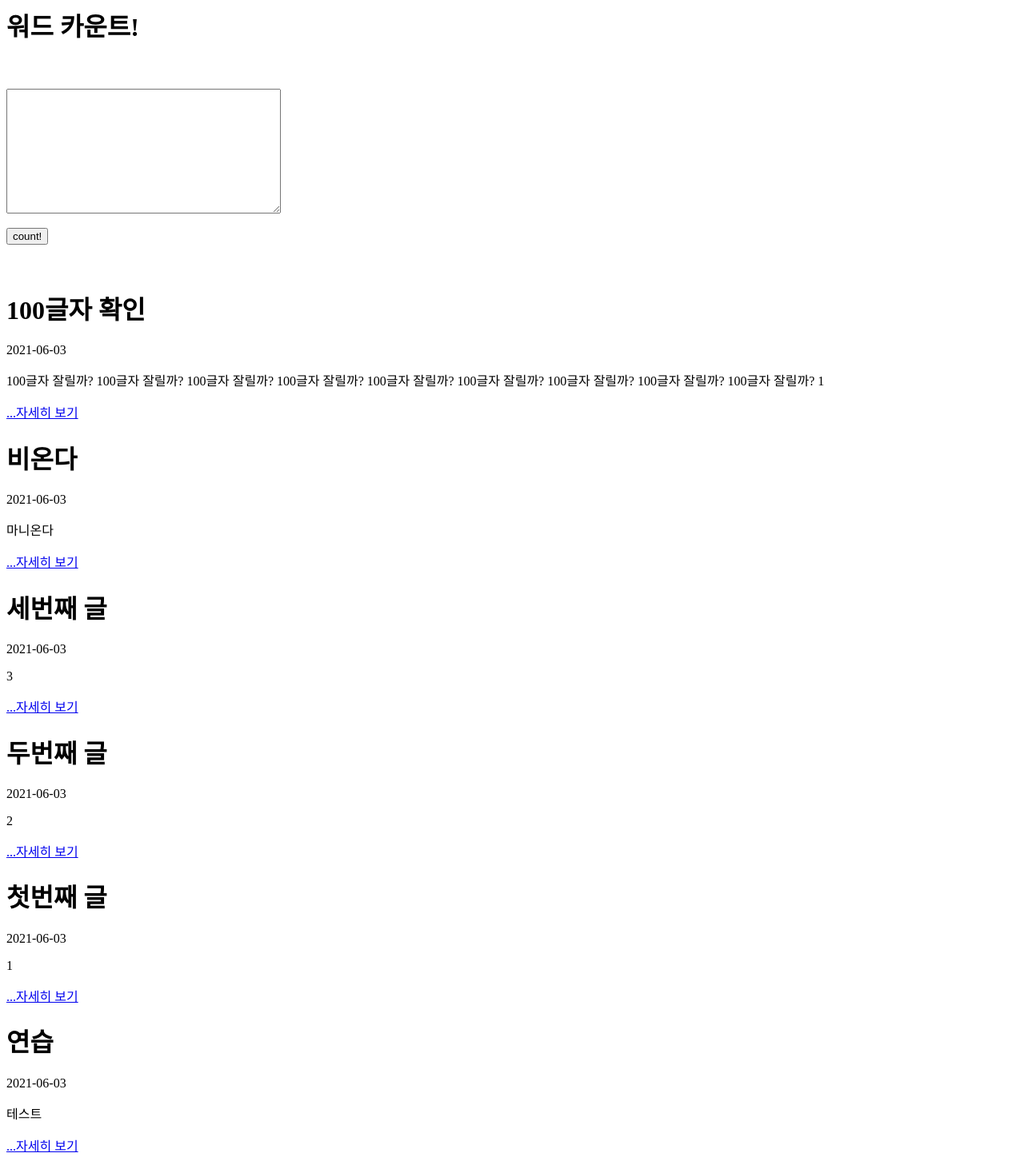
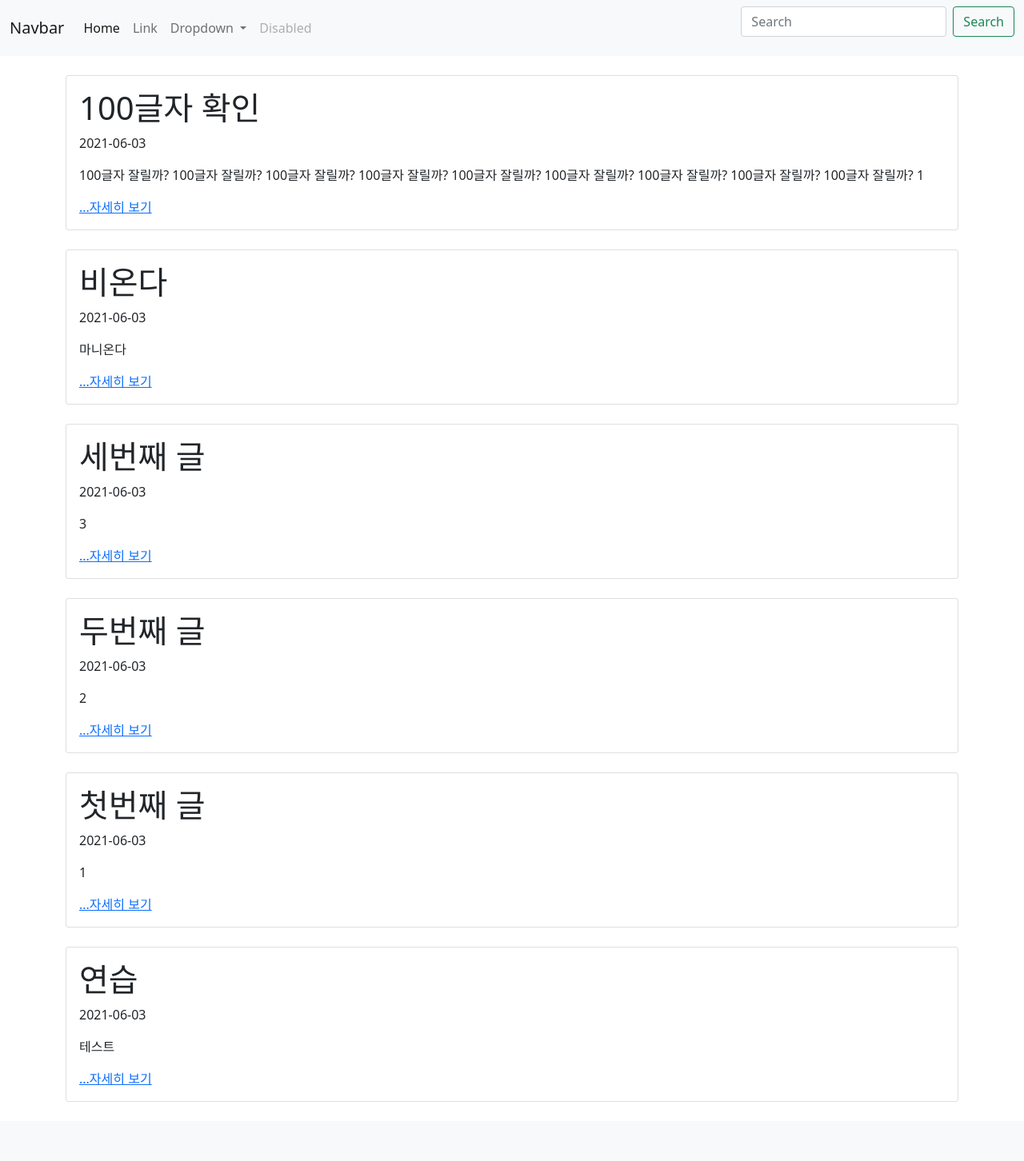
Before and after one commit to findk00/django_project, a Django app: page / in a window 1280 px wide. Shown: the whole page at 80% size. After the commit the page ends 1378 px from the top, so only its background shows below. Run offline with Django 3.2, Linux system fonts and the light colour scheme; data comes from the database, SQL or seed files in the repository; both versions use the stored data as it was after the commit.

Commit message:
코멘트

```diff
--- a/first_app/templates/home.html
+++ b/first_app/templates/home.html
@@ -1,5 +1,67 @@
-<h1>워드 카운트!</h1>
+<head>
+    <link href="https://cdn.jsdelivr.net/npm/bootstrap@5.0.1/dist/css/bootstrap.min.css" rel="stylesheet" integrity="sha384-+0n0xVW2eSR5OomGNYDnhzAbDsOXxcvSN1TPprVMTNDbiYZCxYbOOl7+AMvyTG2x" crossorigin="anonymous">
+    <script src="https://cdn.jsdelivr.net/npm/bootstrap@5.0.1/dist/js/bootstrap.bundle.min.js" integrity="sha384-gtEjrD/SeCtmISkJkNUaaKMoLD0//ElJ19smozuHV6z3Iehds+3Ulb9Bn9Plx0x4" crossorigin="anonymous"></script>
+    <script src="https://cdn.jsdelivr.net/npm/@popperjs/core@2.9.2/dist/umd/popper.min.js" integrity="sha384-IQsoLXl5PILFhosVNubq5LC7Qb9DXgDA9i+tQ8Zj3iwWAwPtgFTxbJ8NT4GN1R8p" crossorigin="anonymous"></script>
+    <script src="https://cdn.jsdelivr.net/npm/bootstrap@5.0.1/dist/js/bootstrap.min.js" integrity="sha384-Atwg2Pkwv9vp0ygtn1JAojH0nYbwNJLPhwyoVbhoPwBhjQPR5VtM2+xf0Uwh9KtT" crossorigin="anonymous"></script>
+</head>
+<body>
+    <nav class="navbar navbar-expand-lg navbar-light bg-light">
+    <div class="container-fluid">
+        <a class="navbar-brand" href="#">Navbar</a>
+        <button class="navbar-toggler" type="button" data-bs-toggle="collapse" data-bs-target="#navbarSupportedContent" aria-controls="navbarSupportedContent" aria-expanded="false" aria-label="Toggle navigation">
+        <span class="navbar-toggler-icon"></span>
+        </button>
+        <div class="collapse navbar-collapse" id="navbarSupportedContent">
+        <ul class="navbar-nav me-auto mb-2 mb-lg-0">
+            <li class="nav-item">
+            <a class="nav-link active" aria-current="page" href="#">Home</a>
+            </li>
+            <li class="nav-item">
+            <a class="nav-link" href="#">Link</a>
+            </li>
+            <li class="nav-item dropdown">
+            <a class="nav-link dropdown-toggle" href="#" id="navbarDropdown" role="button" data-bs-toggle="dropdown" aria-expanded="false">
+                Dropdown
+            </a>
+            <ul class="dropdown-menu" aria-labelledby="navbarDropdown">
+                <li><a class="dropdown-item" href="#">Action</a></li>
+                <li><a class="dropdown-item" href="#">Another action</a></li>
+                <li><hr class="dropdown-divider"></li>
+                <li><a class="dropdown-item" href="#">Something else here</a></li>
+            </ul>
+            </li>
+            <li class="nav-item">
+            <a class="nav-link disabled" href="#" tabindex="-1" aria-disabled="true">Disabled</a>
+            </li>
+        </ul>
+        <form class="d-flex">
+            <input class="form-control me-2" type="search" placeholder="Search" aria-label="Search">
+            <button class="btn btn-outline-success" type="submit">Search</button>
+        </form>
+        </div>
+    </div>
+    </nav>
 
+
+
+
+
+    <br>
+    {% for blog in blogs.all %}
+    <div class="container">
+    <div class="card">
+        <div class="card-body">
+        <h1>{{blog.title}}</h1>
+        <p>{{blog.pub_date | date:"Y-m-d"}}</p>
+        <p>{{blog.summary}}</p> <a href="{% url 'detail' blog.id %}">...자세히 보기<a/>
+        </div>
+    </div>
+    </div>
+    <br>
+    {% endfor %}
+
+</body>
+<!--
 <br><br>
 <form action="{% url 'new' %}">
     <textarea cols="40" rows="10" name='fulltext'></textarea>
@@ -8,9 +70,4 @@
 </form>
 
 <br>
-
-{% for blog in blogs.all %}
-        <h1>{{blog.title}}</h1>
-        <p>{{blog.pub_date | date:"Y-m-d"}}</p>
-        <p>{{blog.summary}}</p> <a href="{% url 'detail' blog.id %}">...자세히 보기<a/>
-{% endfor %}
+-->
```
Also changed, not shown: db.sqlite3.
